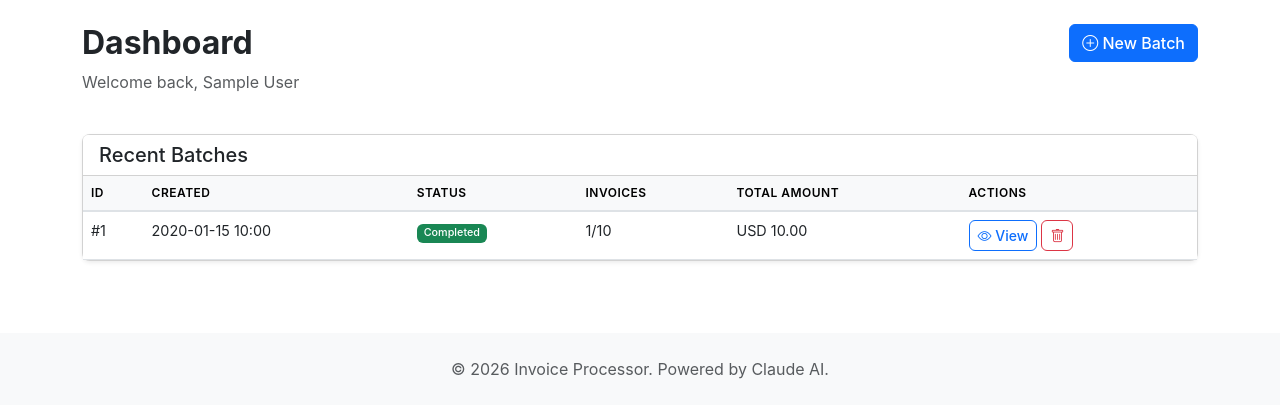
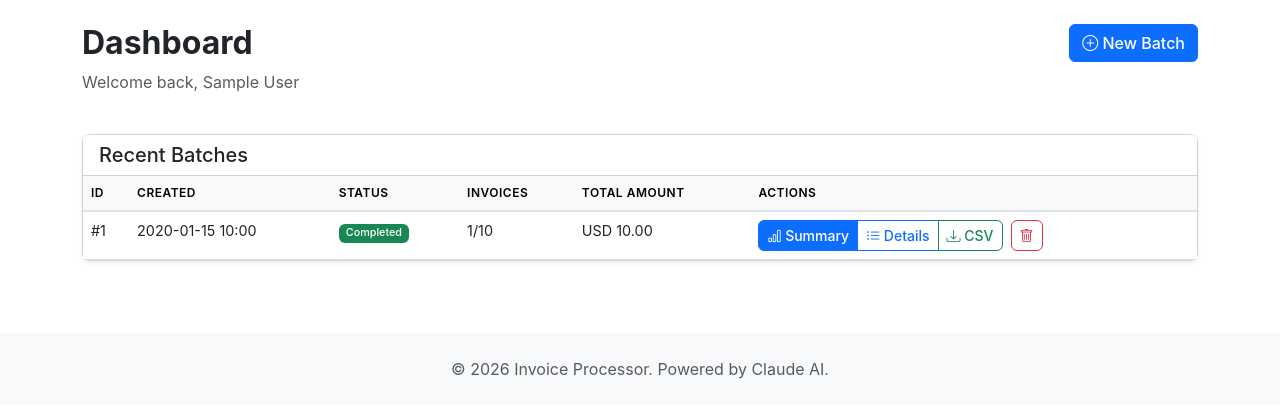
Before and after one commit to AlellaGreenTech/Invoice_app, a Flask app: page /dashboard in a window 1280 px wide. Shown: the part 58-476 px from the top of the page. Run offline with Flask 3, Linux system fonts and the light colour scheme; a user stored in the database is signed in; tables that the repository leaves empty hold one stand-in row (values such as "Sample post"); grey boxes marked "Sample" are stand-in pictures; some libraries are stand-ins or nearby versions.

Commit message:
Fix summary page error and add action buttons to dashboard
- Convert category_stats to JSON-serializable format
- Add Summary, Details, and CSV export buttons to dashboard
- Improve button styling with button groups

Co-Authored-By: Claude Opus 4.5 <noreply@anthropic.com>

```diff
--- a/app/templates/dashboard.html
+++ b/app/templates/dashboard.html
@@ -67,15 +67,23 @@
                                         </td>
                                         <td>
                                             {% if batch.status == 'completed' %}
-                                                <a href="{{ url_for('invoices.batch_summary', batch_id=batch.id) }}" class="btn btn-sm btn-outline-primary">
-                                                    <i class="bi bi-eye"></i> View
-                                                </a>
+                                                <div class="btn-group" role="group">
+                                                    <a href="{{ url_for('invoices.batch_summary', batch_id=batch.id) }}" class="btn btn-sm btn-primary" title="View Summary">
+                                                        <i class="bi bi-bar-chart"></i> Summary
+                                                    </a>
+                                                    <a href="{{ url_for('invoices.batch_details', batch_id=batch.id) }}" class="btn btn-sm btn-outline-primary" title="View Details">
+                                                        <i class="bi bi-list-ul"></i> Details
+                                                    </a>
+                                                    <a href="{{ url_for('exports.export_csv', batch_id=batch.id) }}" class="btn btn-sm btn-outline-success" title="Export CSV">
+                                                        <i class="bi bi-download"></i> CSV
+                                                    </a>
+                                                </div>
                                             {% elif batch.status == 'processing' %}
-                                                <a href="{{ url_for('invoices.batch_status', batch_id=batch.id) }}" class="btn btn-sm btn-outline-secondary">
-                                                    <i class="bi bi-hourglass-split"></i> Status
+                                                <a href="{{ url_for('invoices.processing', batch_id=batch.id) }}" class="btn btn-sm btn-outline-secondary">
+                                                    <i class="bi bi-hourglass-split"></i> Progress
                                                 </a>
                                             {% endif %}
-                                            <button class="btn btn-sm btn-outline-danger" onclick="deleteBatch({{ batch.id }})">
+                                            <button class="btn btn-sm btn-outline-danger ms-1" onclick="deleteBatch({{ batch.id }})" title="Delete">
                                                 <i class="bi bi-trash"></i>
                                             </button>
                                         </td>
```
Also changed, not shown: app/invoices/routes.py (+11 -1 lines).
